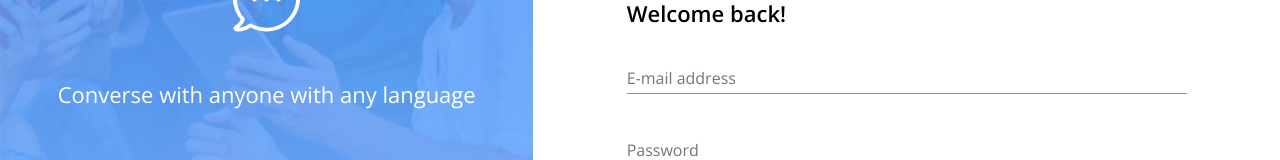
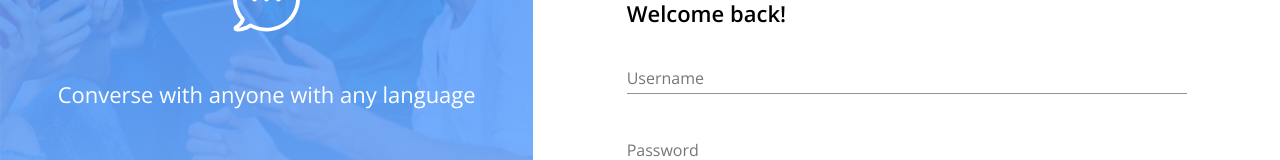
Before and after one commit to perpetual-pelican/messenger-4323, a React (Create React App) app in the folder client/: page /login in a window 1280 px wide. Shown: the part 295-455 px from the top of the page. Built offline with nearby package versions, Linux system fonts and the light colour scheme; no server answers.

Commit message:
change label back since login uses username

```diff
--- a/client/src/Login.js
+++ b/client/src/Login.js
@@ -37,7 +37,7 @@
         <FormItem>
           <TextField
             aria-label="username"
-            label="E-mail address"
+            label="Username"
             name="username"
             type="text"/>
         </FormItem>
```
